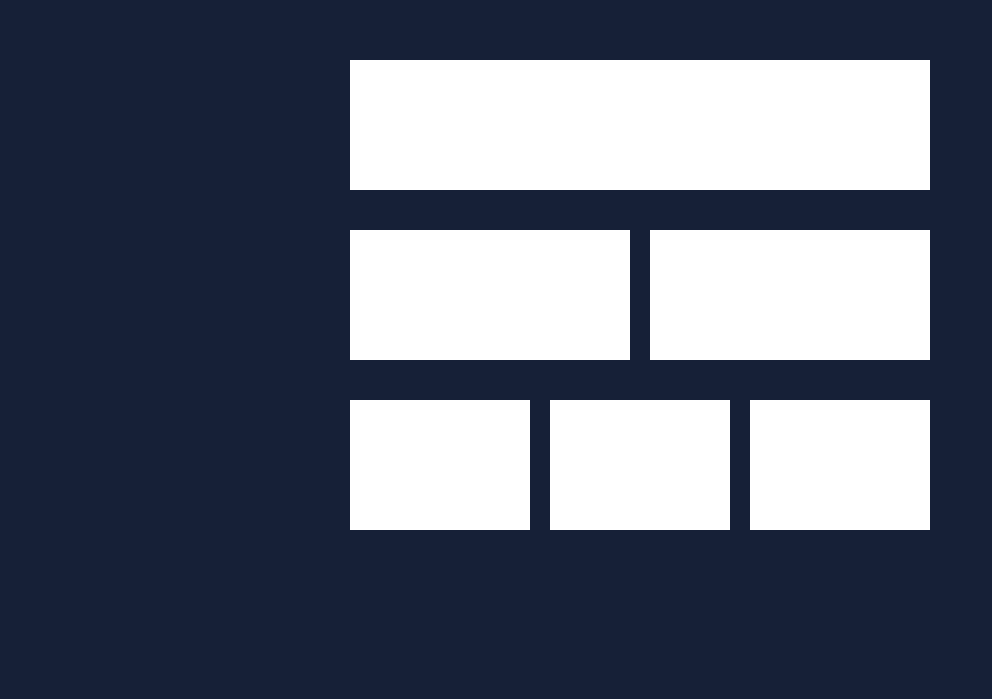
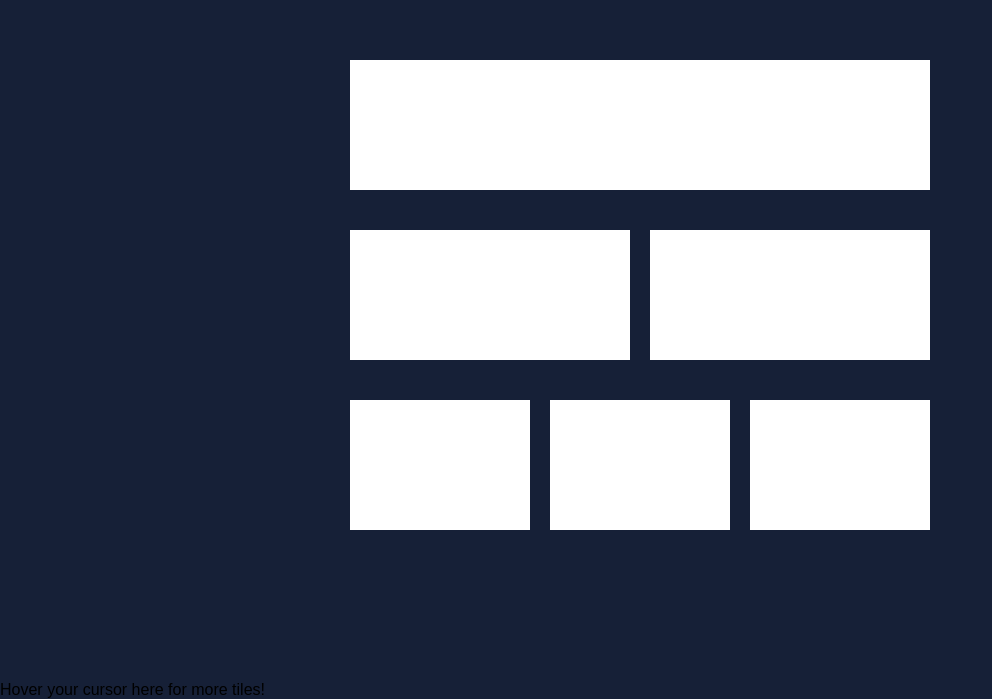
Before and after one commit to DaniAkash/simple-drag-and-drop, a React (Create React App) app: page / in a window 1280 px wide. Shown: the part 105-804 px from the top of the page, without its empty margins (0-992 px from the left). Built offline with nearby package versions, Linux system fonts and the light colour scheme.

Commit message:
hover area info text

```diff
--- a/src/Components/HoverArea/HoverArea.js
+++ b/src/Components/HoverArea/HoverArea.js
@@ -9,8 +9,10 @@ class HoverArea extends Component {
 
     render () {
         return(
-            <div className="hover-area" ref={'_hoverArea'}/>
-        )
+            <div className="hover-area" ref={'_hoverArea'}>
+              <p className="info-text">Hover your cursor here for more tiles!</p>
+            </div>
+        );
     };
 
     componentDidMount() {
```
